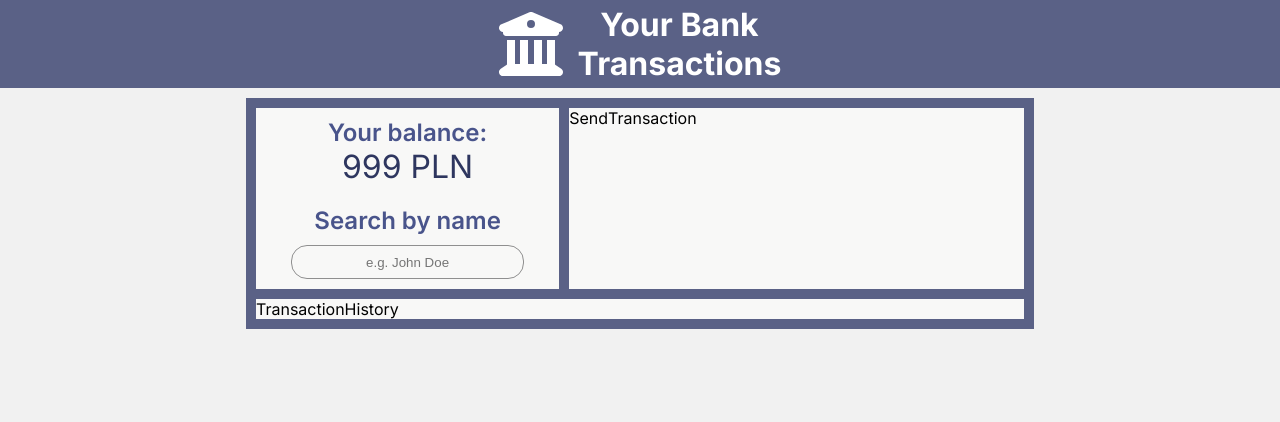
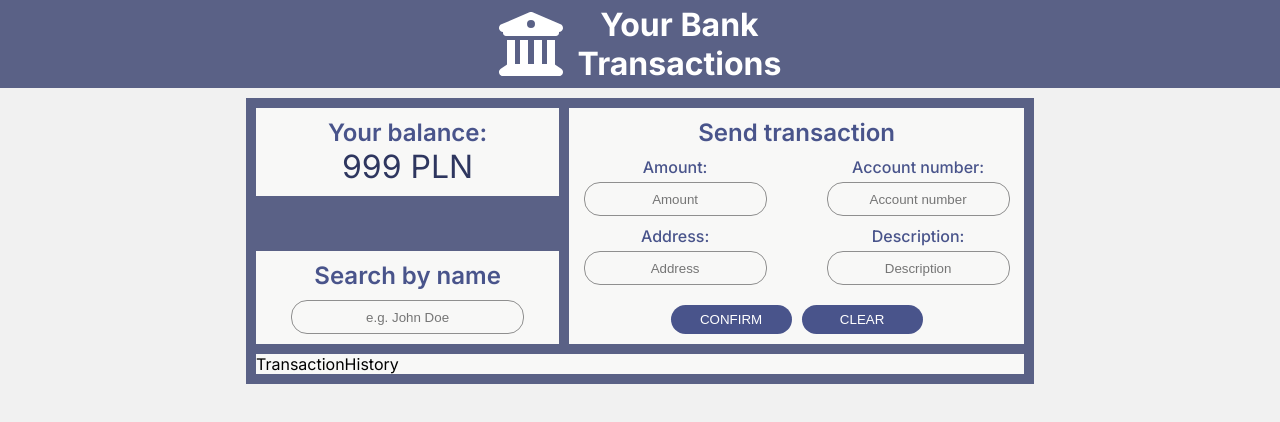
Before and after one commit to zxcvego/bank-transactions, a React (Create React App) app: page / in a window 1280 px wide. Shown: the top 422 px of the page. Built offline with nearby package versions, Linux system fonts and the light colour scheme.

Commit message:
feat: form design

```diff
--- a/src/components/content/sendtransaction/SendTransaction.module.css
+++ b/src/components/content/sendtransaction/SendTransaction.module.css
@@ -0,0 +1,44 @@
+:root {
+	--submit-button: #49548b;
+}
+
+.form {
+	overflow: hidden;
+}
+.form h1 {
+	text-align: center;
+	padding-top: 10px;
+}
+
+.inputs {
+	width: fit-content;
+	margin: 10px auto;
+	display: flex;
+	flex-direction: column;
+}
+
+.row {
+	display: flex;
+	gap: 60px;
+}
+
+.buttons {
+	display: flex;
+	justify-content: center;
+	gap: 10px;
+	outline: none;
+	padding-bottom: 10px;
+}
+
+.buttons input:hover {
+	cursor: pointer;
+}
+
+.buttons input {
+	width: 121px;
+	height: 29px;
+	background-color: var(--submit-button);
+	color: white;
+	border: none;
+	border-radius: 16px;
+}
--- a/src/components/content/sendtransaction/SendTransaction.tsx
+++ b/src/components/content/sendtransaction/SendTransaction.tsx
@@ -1,8 +1,31 @@
 import React from "react";
 import styles from "./SendTransaction.module.css";
+import FormInput from "./form/FormInput";
 
 const SendTransaction = () => {
-	return <div>SendTransaction</div>;
+	return (
+		<section>
+			<div className={styles.form}>
+				<h1>Send transaction</h1>
+				<form>
+					<div className={styles.inputs}>
+						<div className={styles.row}>
+							<FormInput name="Amount" maxLength={20} />
+							<FormInput name="Account number" maxLength={20} />
+						</div>
+						<div className={styles.row}>
+							<FormInput name="Address" maxLength={20} />
+							<FormInput name="Description" maxLength={20} />
+						</div>
+					</div>
+					<div className={styles.buttons}>
+						<input type="button" value="CONFIRM" />
+						<input type="button" value="CLEAR" />
+					</div>
+				</form>
+			</div>
+		</section>
+	);
 };
 
 export default SendTransaction;
--- /dev/null
+++ b/src/components/content/sendtransaction/form/FormInput.module.css
@@ -0,0 +1,29 @@
+:root {
+	--input-border: #8f8f8f;
+	--label: #49548b;
+}
+
+.field {
+	display: flex;
+	flex-direction: column;
+	align-items: center;
+	margin-bottom: 10px;
+}
+
+.field label {
+	padding-bottom: 5px;
+	color: var(--label);
+	font-weight: 500;
+}
+
+.field input {
+	border: 1px solid #8f8f8f;
+	border-radius: 16px;
+	height: 30px;
+	outline: none;
+	text-align: center;
+}
+
+.field input::placeholder {
+	text-align: center;
+}
--- /dev/null
+++ b/src/components/content/sendtransaction/form/FormInput.tsx
@@ -0,0 +1,19 @@
+import React from "react";
+import styles from "./FormInput.module.css";
+
+const FormInput = ({
+	name,
+	maxLength,
+}: {
+	name: string;
+	maxLength: number;
+}) => {
+	return (
+		<div className={styles.field}>
+			<label>{`${name}:`}</label>
+			<input type="text" placeholder={name} maxLength={maxLength} required />
+		</div>
+	);
+};
+
+export default FormInput;
```
